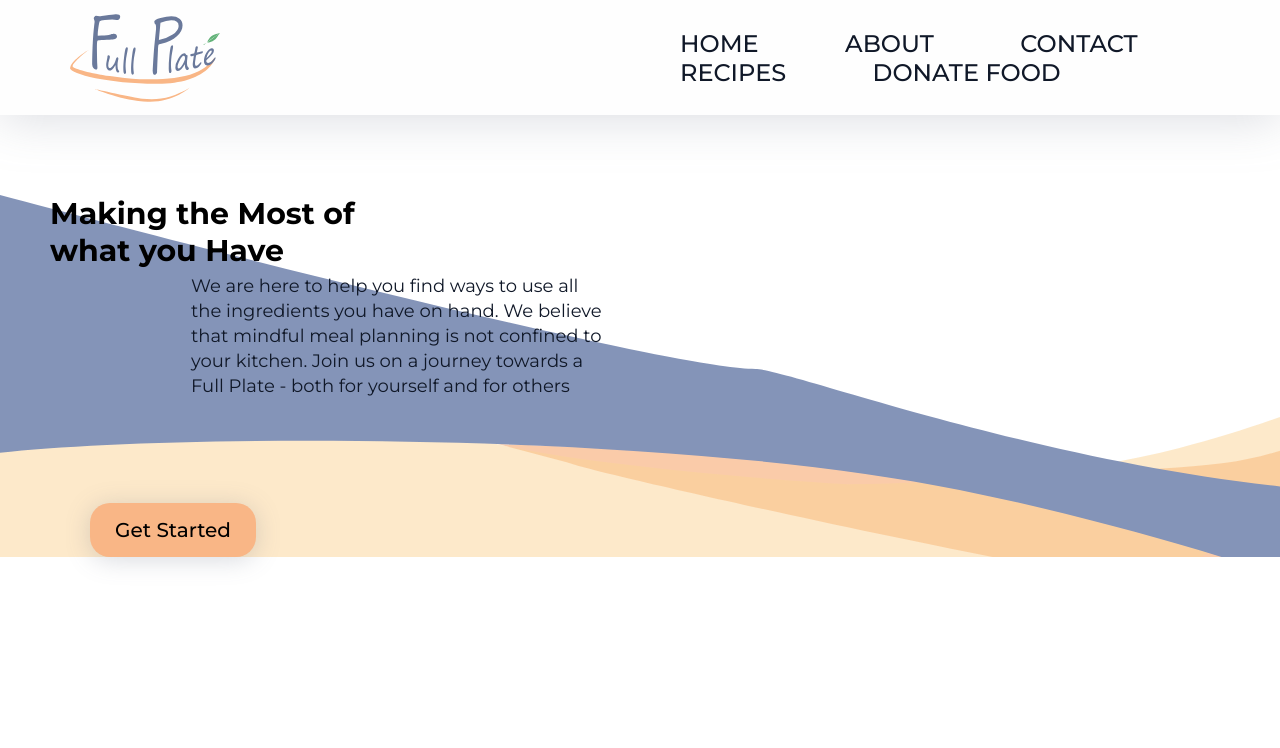
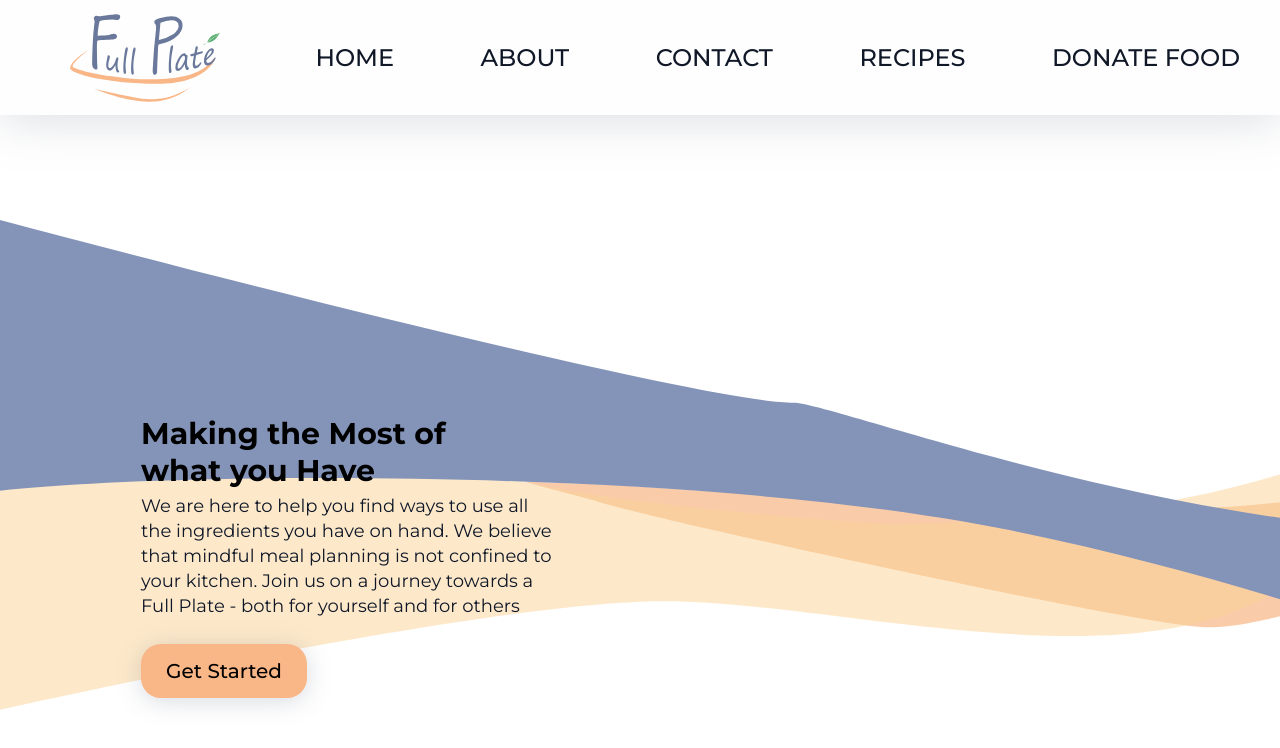
Before and after one commit to Don-PhDev/FullPlate, a React (Create React App) app: page / in a window 1280 px wide. Shown: the top 748 px of the page. Built offline with nearby package versions, Linux system fonts and the light colour scheme.

Commit message:
change Home.css styles & Navbar.css styles

```diff
--- a/src/App.css
+++ b/src/App.css
@@ -1,9 +1,9 @@
 .App {
-  width: 100%;
+  /* width: 100%;
   height: auto;
   display: flex;
   flex-direction: column;
-  font-family: 'Montserrat', sans-serif;
+  font-family: 'Montserrat', sans-serif; */
 }
 
 body {
--- a/src/index.css
+++ b/src/index.css
@@ -1,3 +1,7 @@
+:root {
+  --color-logo:red;
+}
+
 body {
   margin: 0;
   font-family: -apple-system, BlinkMacSystemFont, 'Segoe UI', 'Roboto', 'Oxygen',
--- a/src/pages/Home.js
+++ b/src/pages/Home.js
@@ -6,22 +6,23 @@ import "../styles/Home.css";
 
 function Home() {
   return (
-    <div className="banner" style={{ backgroundImage: `url(${BannerImage})` }}>
-      <div className="headerContainer">
-
-
-      <h1 style={{ fontWeight: "bold" }}> Making the Most of what you Have </h1>
+   <>
+    <div className="banner" style={{ backgroundImage: `url(${BannerImage})` }}></div>
+   <section className="home">
+    <div className="headerContainer" >
         <div className="homePageTextContainer">
+        <h1 style={{ fontWeight: "bold" }}> Making the Most of what you Have </h1>
           <p>We are here to help you find ways to use all the ingredients you
             have on hand. We believe that mindful meal planning is not confined
             to your kitchen. Join us on a journey towards a Full Plate - both for yourself
             and for others</p>
-        </div>
-          <Link to="/Recipes">
+          <Link className="button" to="/Recipes">
           <button> Get Started</button>
           </Link>
+        </div>
       </div>
-    </div>
+      </section>
+      </>
   );
 }
 
--- a/src/styles/Home.css
+++ b/src/styles/Home.css
@@ -3,37 +3,28 @@
   padding: 0;
 }
 
-.home {
+section {
+  position: relative;
+  font-family: 'Montserrat', sans-serif;
+}
+
+.banner {
+  position: absolute;
   width: 100%;
-  height: 90vh;
-  display: flex;
-  justify-content: center;
-  align-items: left;
-  flex-direction: column;
-  background-position: center;
+  height: 500px;
   background-repeat: no-repeat;
   background-size: cover;
-  font-family: 'Montserrat', sans-serif;
-}
-.banner {
-  margin-top: 80px;
-  width: 100%;
-  height: auto;
-  background-repeat: no-repeat;
+  top: 220px;
+  z-index: -1;
 
-}
-
-.headerContainer {
-  width: auto;
-  margin-left: 50px;
 }
 
 .homePageTextContainer {
   display: flex;
   flex-direction: column;
   width: 411px;
-  height: 229px;
   margin-left: 141px;
+  margin-top: 300px;
 }
 
 .headerContainer h1 {
@@ -76,7 +67,6 @@
   color: Black;
   text-decoration: none;
   box-shadow: 0px 3px 25px rgba(102, 112, 133, 0.25);
-  padding: 15px, 62px;
 
 }
 
--- a/src/styles/Navbar.css
+++ b/src/styles/Navbar.css
@@ -1,5 +1,5 @@
 /* typography */
- a {
+ .navbar a {
   font-family: 'Montserrat';
   font-style: normal;
   font-weight: 500;
@@ -15,7 +15,7 @@
   /* margin-right: 160px; */
   width: 100%;
   display: flex;
-  justify-content: center;
+  justify-content: right;
 
 }
 
@@ -25,7 +25,7 @@
 
 }
 
-a {
+.navbar a {
   margin: 40px;
   text-decoration: none;
 }
@@ -44,7 +44,7 @@ a {
 }
 
 .navbar .leftSide {
-  flex: 50%;
+  flex: 10%;
   height: 100%;
   display: flex;
   align-items: center;
@@ -58,7 +58,7 @@ a {
 }
 
 .navbar .rightSide {
-  flex: 50%;
+  flex: 90%;
   height: 100%;
   display: flex;
   align-items: center;
@@ -107,6 +107,8 @@ a {
   width: 70px;
   margin: 5px;
 }
+
+
 @media only screen and (max-width: 900px) {
   .navbar .rightSide a {
     width: 70px;
@@ -133,16 +135,24 @@ a {
 
 /* media query to manage the reponsiveness of webpage*/
 
-@media only screen and (max-width: 900px) {
+@media only screen and (max-width: 1186px) {
+  .navbar a {
+    font-size: 15px;
+    margin: 10px;
+  }
+
+}
+
+/* @media only screen and (max-width: 900px) {
   .navbar .rightSide a {
     width: 70px;
   }
   .navbar .leftSide {
     padding-left: 50px;
   }
-}
+} */
 
-@media only screen and (max-width: 600px) {
+@media only screen and (max-width: 690px) {
   .navbar .rightSide a {
     display: none;
   }
@@ -157,7 +167,7 @@ a {
   }
 }
 
-@media only screen and (min-width: 600px) {
+@media only screen and (min-width: 690px) {
   .navbar .rightSide button {
     display: none;
   }
```
